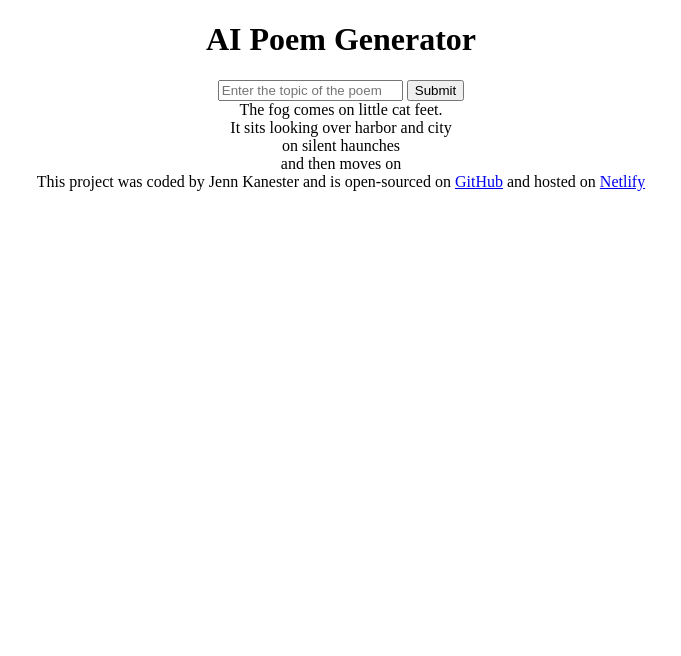
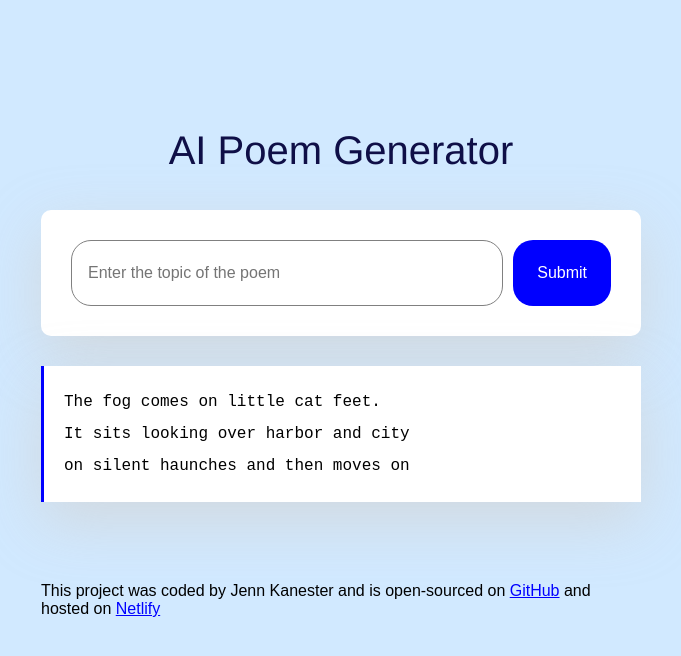
Before and after one commit to jkanester1991/ai-generator, a plain HTML site: page index.html in a window 1280 px wide. Shown: the whole page, without its empty margins (299-980 px from the left). Drawn offline with Linux system fonts and the light colour scheme.

Commit message:
added styling to project

```diff
--- a/index.html
+++ b/index.html
@@ -7,22 +7,23 @@
     <link rel="stylesheet" href="style.css" />
   </head>
   <body>
+    <div class="container">
       <header><h1>AI Poem Generator</h1></header>
 
       <main>
         <form>
           <input
             type="text"
-          name=""
+            class="prompt"
             id=""
             placeholder="Enter the topic of the poem"
           />
-        <input type="submit" />
+          <input type="submit" class="submit-button" />
         </form>
-      <div>
-        The fog comes on little cat feet. </br>
-        It sits looking over harbor and city </br>
-        on silent haunches </br>and then moves on
+        <div class="poem">
+          The fog comes on little cat feet. <br />It sits looking over harbor
+          and city <br />
+          on silent haunches and then moves on
         </div>
       </main>
       <footer>
@@ -43,6 +44,7 @@
           Netlify</a
         >
       </footer>
+    </div>
     <script src="script.js"></script>
   </body>
 </html>
--- a/style.css
+++ b/style.css
@@ -1,3 +1,76 @@
 body {
+  background-color: rgb(209, 233, 255);
+  font-family: Arial, Helvetica, sans-serif;
+}
+
+a {
+  color: blue;
+}
+
+.container {
+  margin: 120px auto;
+  max-width: 600px;
+  /* border: 1px dashed grey; */
+  background-color: rgb(209, 233, 255);
+}
+
+header {
+  margin-bottom: 30px;
+}
+
+h1 {
   text-align: center;
+  font-family: "Franklin Gothic Medium", "Arial Narrow", Arial, sans-serif;
+  font-weight: 200;
+  font-size: 40px;
+  line-height: 1.5;
+  color: rgb(15, 15, 71);
 }
+
+main {
+  margin-bottom: 80px;
+}
+
+form {
+  padding: 30px;
+  background-color: rgb(255, 255, 255);
+  border-radius: 10px;
+  display: flex;
+  margin-bottom: 30px;
+  box-shadow: 0px 20px 60px rgba(209, 209, 209, 0.7);
+}
+
+.prompt {
+  padding: 16px;
+  border: 1px solid grey;
+  width: 80%;
+  font-size: 16px;
+  border-radius: 20px;
+  line-height: 20px;
+}
+
+.prompt:focus {
+  border: 3px solid rgb(0, 0, 255, 0.4);
+  outline: none;
+}
+
+.submit-button {
+  margin-left: 10px;
+  background-color: blue;
+  color: white;
+  border: none;
+  border-radius: 20px;
+  padding: 24px;
+  width: 100px;
+  font-size: 16px;
+}
+
+.poem {
+  font-size: 16px;
+  font-family: monospace;
+  background-color: white;
+  padding: 20px;
+  line-height: 2;
+  border-left: 3px solid blue;
+  box-shadow: 0px 20px 60px rgba(209, 209, 209, 0.7);
+}
```
Lines whose indentation alone changed are shown as unchanged.
